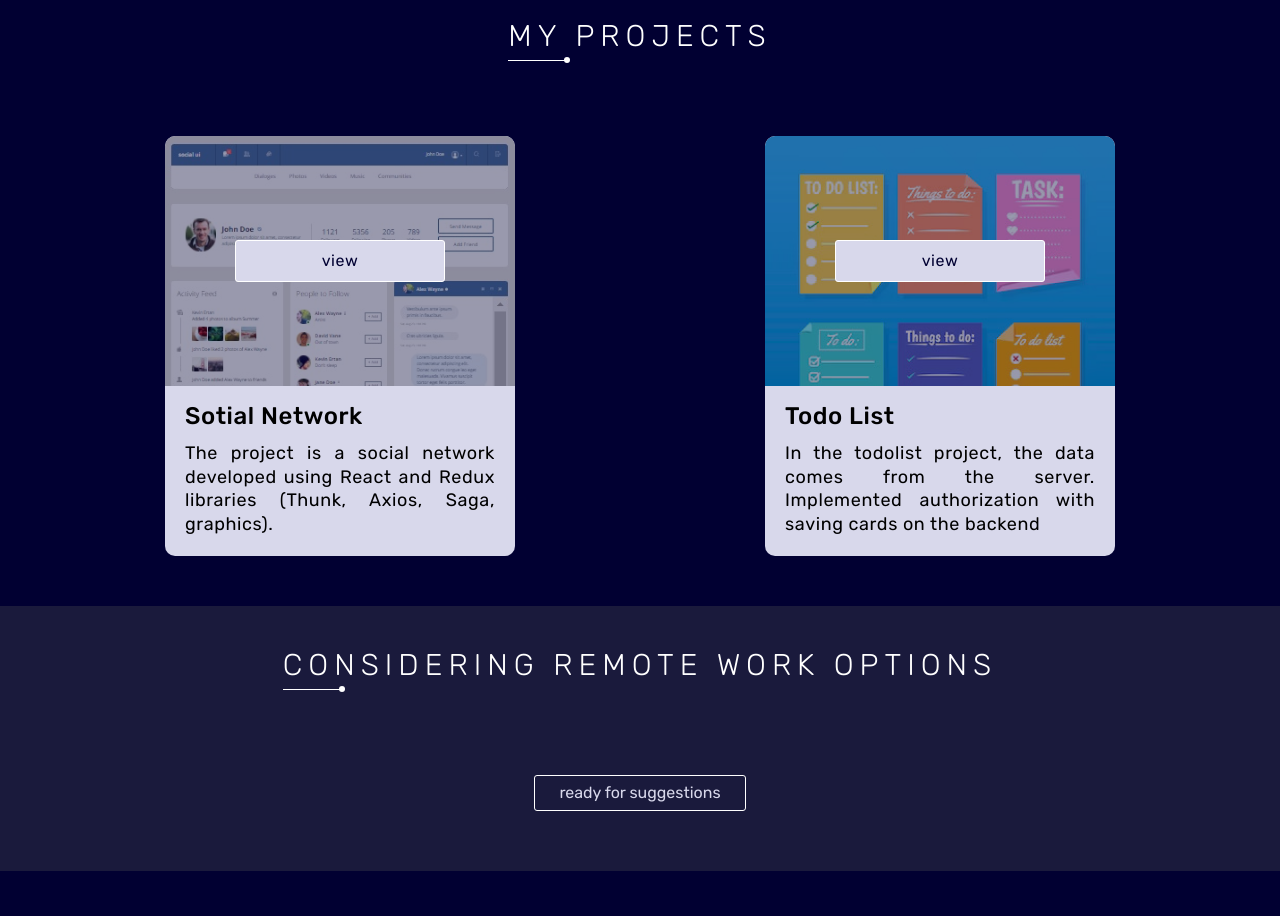
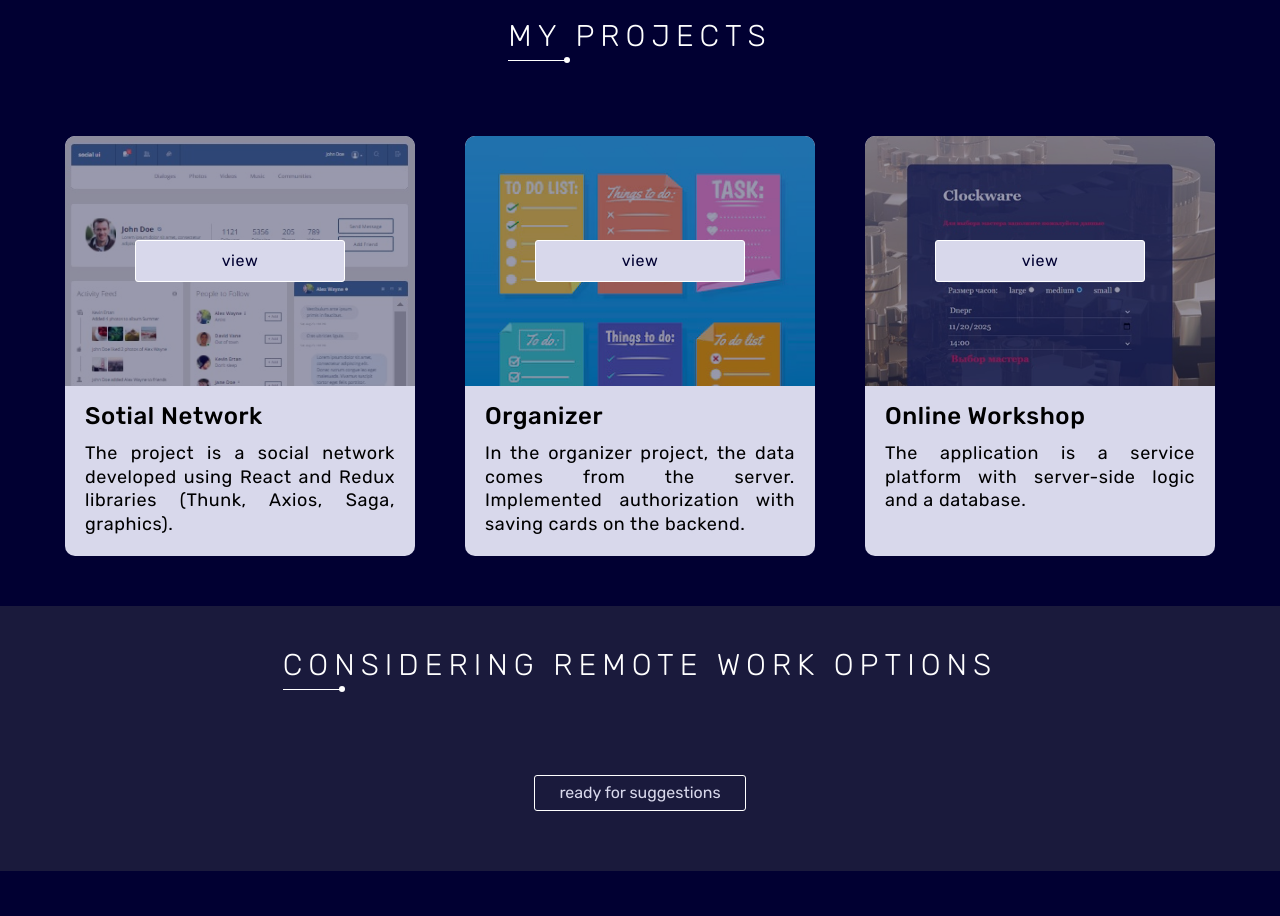
Before and after one commit to Vasilievkosta/dossier, a React (Create React App) app: page / in a window 1280 px wide. Shown: the part 1700-2616 px from the top of the page. Built offline with nearby package versions, Linux system fonts and the light colour scheme.

Commit message:
chore: added project Online Workshop

```diff
--- a/src/assets/data/data-projects.js
+++ b/src/assets/data/data-projects.js
@@ -1,22 +1,29 @@
-import imageSocial from '../../assets/images/social-project.jpg';
-import imageTodo from '../../assets/images/todo-project.jpg';
-
+import imageSocial from "../../assets/images/social-project.jpg"
+import imageTodo from "../../assets/images/todo-project.jpg"
+import imageClock from "../../assets/images/clock-project.jpg"
 
 export const arrProjects = [
   {
     id: 1,
-        theme: 'Sotial Network',
+    theme: "Sotial Network",
     image: imageSocial,
-		href: 'http://kosta.zzz.com.ua/cv/front/',
-        description: 'The project is a social network developed using React and Redux libraries (Thunk, Axios, Saga, graphics).'
+    href: "https://vasilievkosta.github.io/samurai-way/",
+    description:
+      "The project is a social network developed using React and Redux libraries (Thunk, Axios, Saga, graphics).",
   },
   {
     id: 2,
-        theme: 'Todo List',
+    theme: "Organizer",
     image: imageTodo,
-		href: 'https://vasiliev.netlify.app/',
-        description: 'In the todolist project, the data comes from the server. Implemented authorization with saving cards on the backend'
+    href: "https://vasiliev.netlify.app/",
+    description:
+      "In the organizer project, the data comes from the server. Implemented authorization with saving cards on the backend.",
   },
-
-
+  {
+    id: 3,
+    theme: "Online Workshop",
+    image: imageClock,
+    href: "https://clockwise-app.netlify.app/",
+    description: "The application is a service platform with server-side logic and a database.",
+  },
 ]
```
Also changed, not shown: src/assets/images/clock-project.jpg (added). Lines whose indentation alone changed are shown as unchanged.
